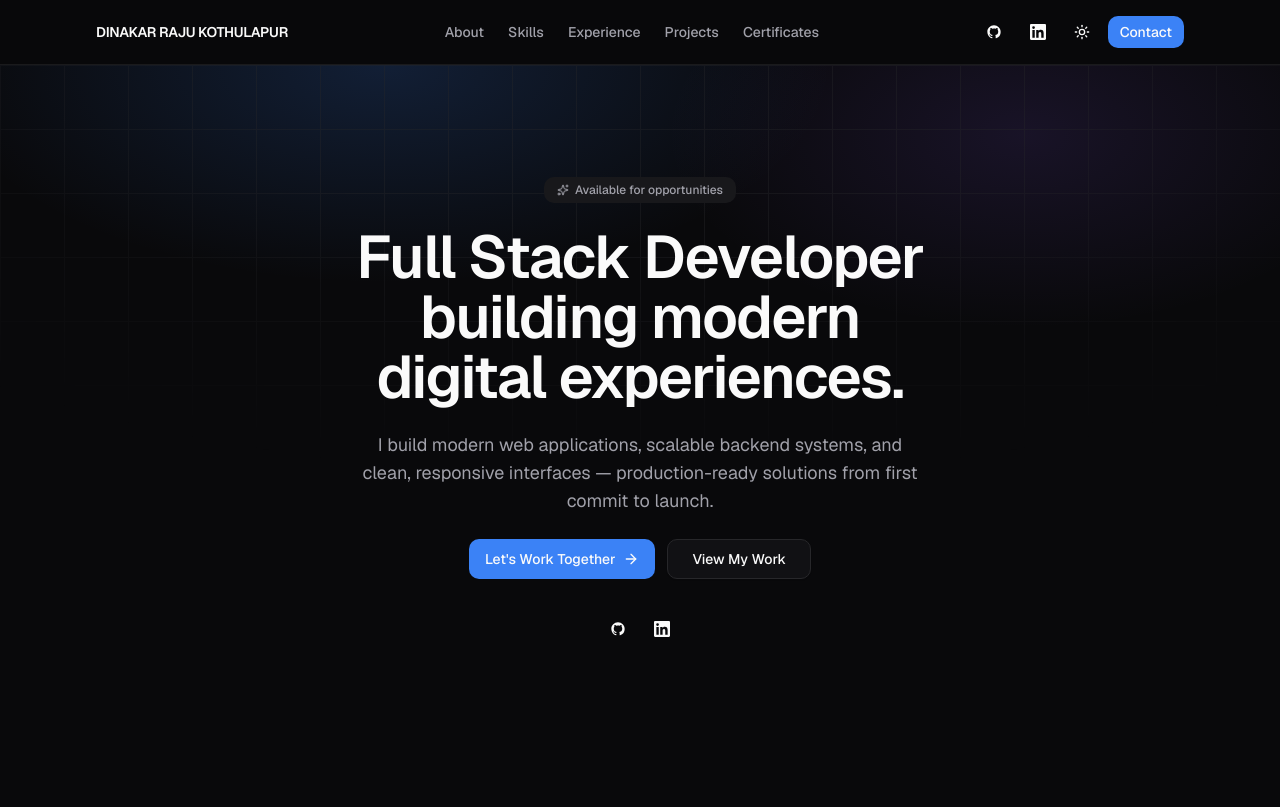
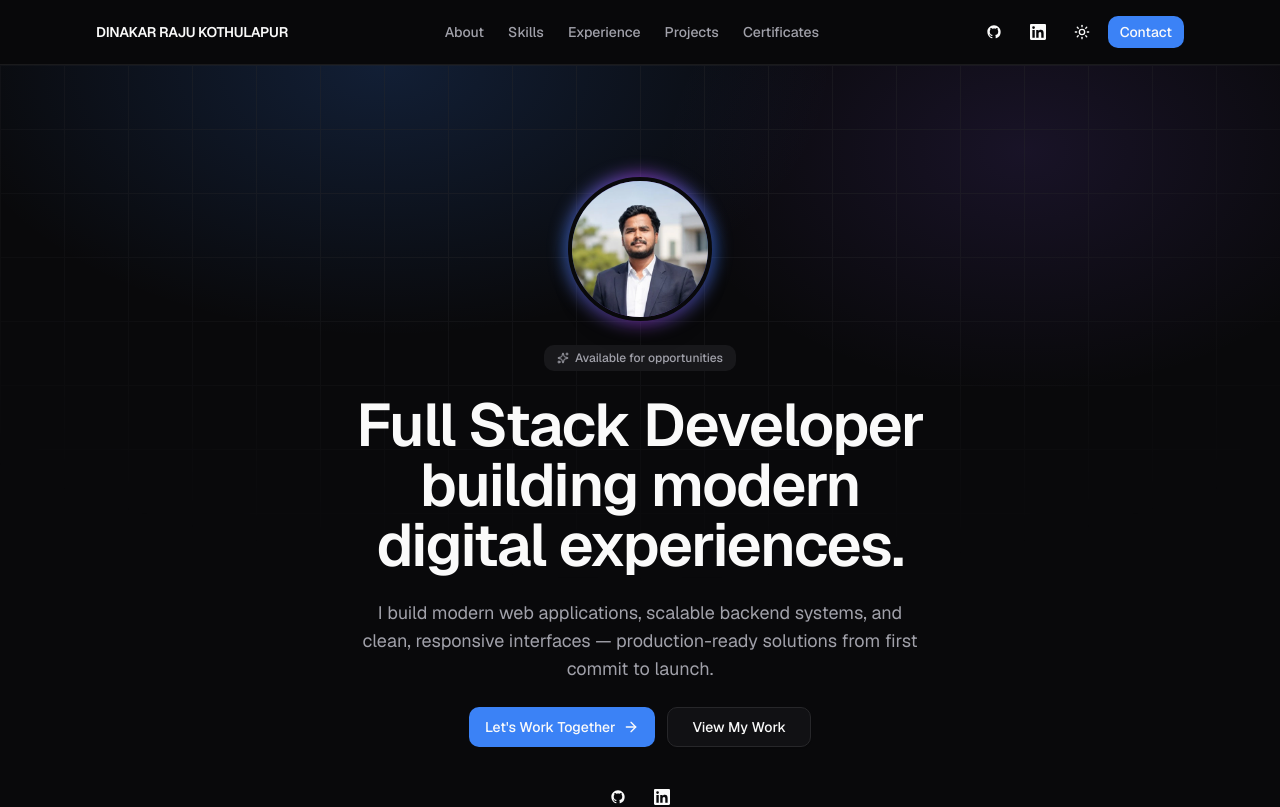
Before and after one commit to rajdinakar177/dinakar-portfolio, a Next.js app: page / in a window 1280 px wide. Shown: the top 807 px of the page. Built offline with nearby package versions, Linux system fonts and the light colour scheme.

Commit message:
profile image

```diff
--- a/src/app/page.tsx
+++ b/src/app/page.tsx
@@ -17,7 +17,7 @@ export default function Home() {
       <About />
       <Skills />
       <Experience />
-        <Certificates />
+      <Certificates />
       <Projects />
       <Services />
       <CTA />
--- a/src/components/sections/hero.tsx
+++ b/src/components/sections/hero.tsx
@@ -1,7 +1,10 @@
+import Image from "next/image";
 import Link from "next/link";
+
 import { ArrowRight, Sparkles } from "lucide-react";
 
 import { heroConfig, socialLinks } from "@/config/site";
+
 import { Badge } from "@/components/ui/badge";
 import { Button } from "@/components/ui/button";
 import { Section } from "@/components/shared/section";
@@ -16,12 +19,34 @@ const socialIcons = {
 
 export function Hero() {
   return (
-    <Section glow container={false} className="relative overflow-hidden pt-20 pb-16 sm:pt-28 sm:pb-20">
+    <Section
+      glow
+      container={false}
+      className="relative overflow-hidden pt-20 pb-2 sm:pt-28 sm:pb-4"
+    >
       <div
         aria-hidden
         className="bg-grid pointer-events-none absolute inset-0"
       />
+
       <div className="relative mx-auto flex max-w-3xl flex-col items-center gap-6 px-4 text-center sm:px-6 lg:px-8">
+
+        {/* Profile Picture */}
+        <FadeUp>
+          <div className="relative">
+            <div className="absolute -inset-1 rounded-full bg-linear-to-r from-primary/60 via-purple-500/60 to-blue-500/60 blur-sm" />
+
+            <Image
+              src={heroConfig.image}
+              alt="Dinakar Raju"
+              width={140}
+              height={140}
+              priority
+              className="relative h-32 w-32 rounded-full border-4 border-background object-cover shadow-xl sm:h-36 sm:w-36"
+            />
+          </div>
+        </FadeUp>
+
         <FadeUp>
           <Badge variant="accent" className="gap-1.5 px-3 py-1">
             <Sparkles className="size-3" />
@@ -30,7 +55,9 @@ export function Hero() {
         </FadeUp>
 
         <FadeUp delay={0.05}>
-          <h1 className="text-hero text-balance">{heroConfig.heading}</h1>
+          <h1 className="text-hero text-balance">
+            {heroConfig.heading}
+          </h1>
         </FadeUp>
 
         <FadeUp delay={0.1}>
@@ -49,6 +76,7 @@ export function Hero() {
               <ArrowRight />
             </Link>
           </Button>
+
           <Button size="lg" variant="outline" asChild>
             <Link href={heroConfig.secondaryCta.href}>
               {heroConfig.secondaryCta.label}
@@ -61,8 +89,14 @@ export function Hero() {
             .filter((link) => link.icon !== "mail")
             .map((link) => {
               const Icon = socialIcons[link.icon];
+
               return (
-                <Button key={link.href} variant="ghost" size="icon" asChild>
+                <Button
+                  key={link.href}
+                  variant="ghost"
+                  size="icon"
+                  asChild
+                >
                   <Link
                     href={link.href}
                     target="_blank"
--- a/src/config/site.ts
+++ b/src/config/site.ts
@@ -49,6 +49,7 @@ export const socialLinks: SocialLink[] = [
 
 export const heroConfig = {
   badge: "Available for opportunities",
+  image: "/images/profile.webp",
   heading: "Full Stack Developer building modern digital experiences.",
   description:
     "I build modern web applications, scalable backend systems, and clean, responsive interfaces — production-ready solutions from first commit to launch.",
```
Also changed, not shown: public/images/profile.webp (added).
